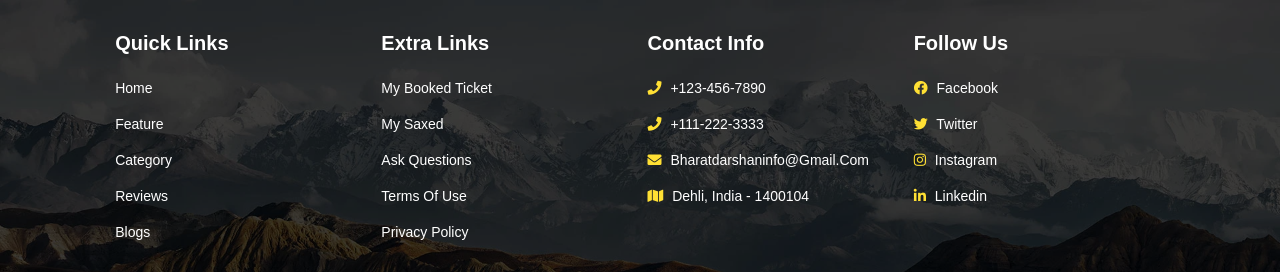
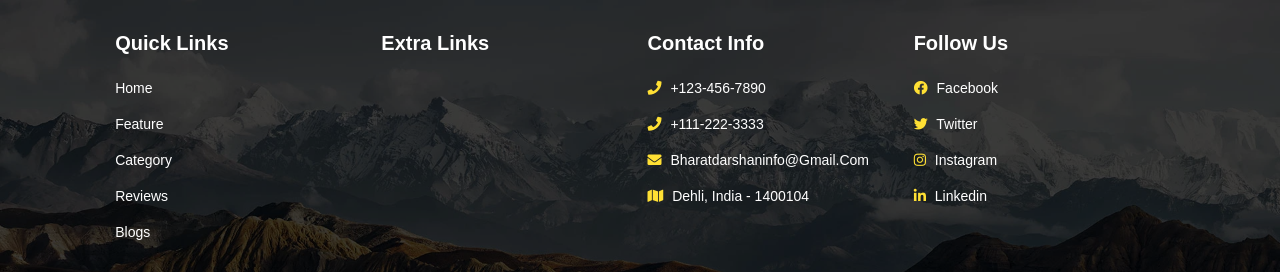
Before and after one commit to vizualaid/BharatDarshan, a plain HTML site: page index.html in a window 1280 px wide. Shown: the part 5345-5617 px from the top of the page. Drawn offline with nearby package versions, Linux system fonts and the light colour scheme; files whose address does not match are found by name.

Commit message:
Update index.html

```diff
--- a/index.html
+++ b/index.html
@@ -1234,11 +1234,11 @@ packages section ends -->
         <div class="box">
             <h3>extra links</h3>
             <!-- <a href="#">my account</a> -->
-            <a href="#">my Booked Ticket</a>
-            <a href="#">my Saxed</a>
+<!--             <a href="#">my Booked Ticket</a>
+
             <a href="#">ask questions</a>
             <a href="#">terms of use</a>
-            <a href="#">privacy policy</a>
+            <a href="#">privacy policy</a> -->
         </div>
 
         <div class="box">
```
